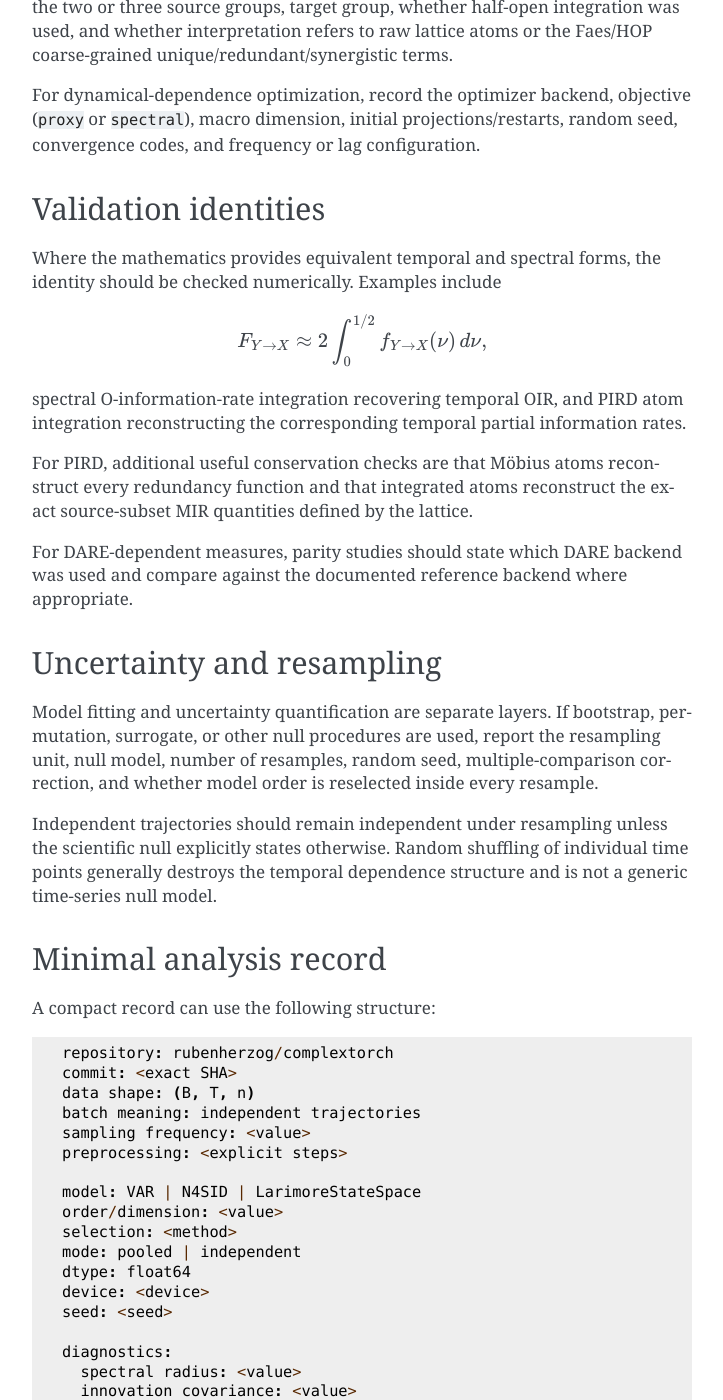
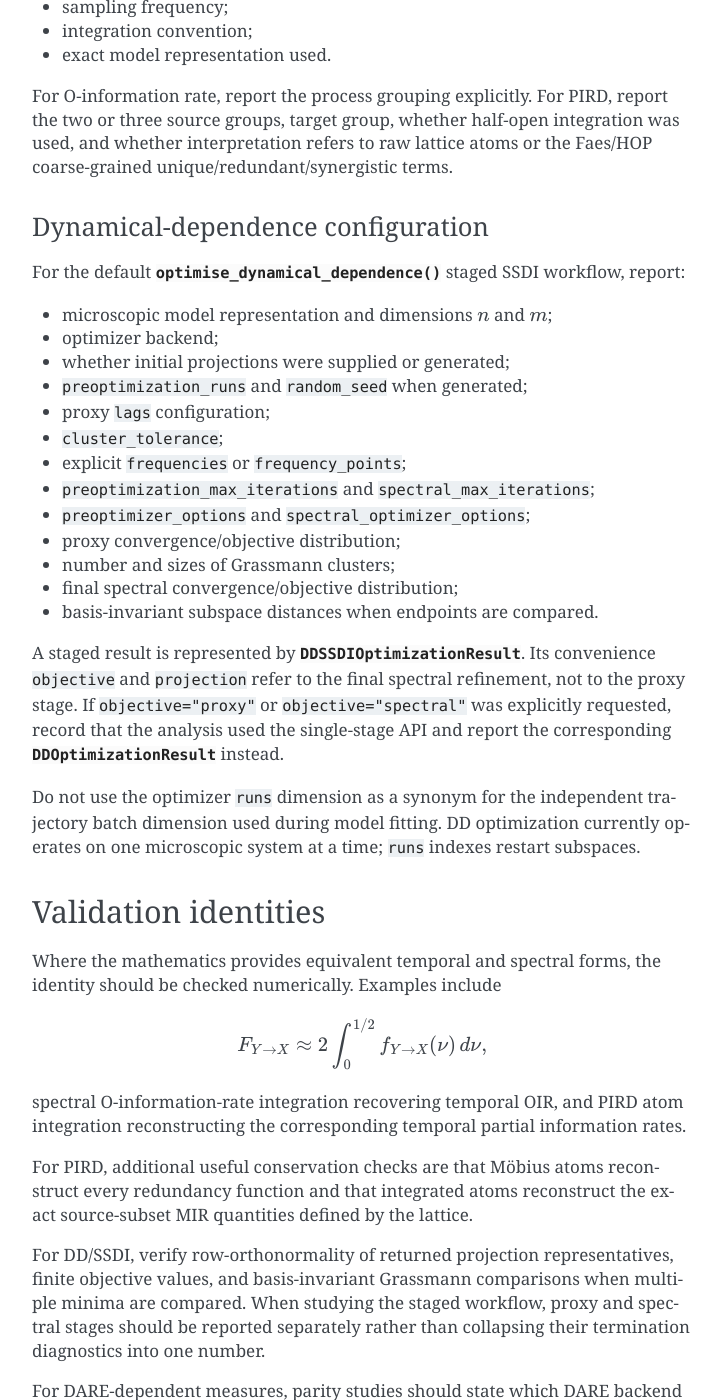
Before and after one commit to rubenherzog/complextorch, a Sphinx documentation site: the page built from docs/user_guide/numerics_reproducibility.rst, in a window 1280 px wide and 1400 px high, scrolled down 3314 px. Shown: the whole window, without its empty margins (388-1111 px from the left). Built offline with Sphinx 7.4.7, drawn with Linux system fonts in a browser that asks for light colours; pages that are not in the unit, such as notebooks, are missing from menus; some of the changed text lies outside the part shown.

Commit message:
Update reproducibility contract for staged SSDI

```diff
--- a/docs/user_guide/numerics_reproducibility.rst
+++ b/docs/user_guide/numerics_reproducibility.rst
@@ -79,9 +80,15 @@ sampling frequency :math:`f_s`. For normalized cycles per sample,
 :math:`f_s=1`. Whole-band one-sided integrations should report whether the
 frequency grid includes the Nyquist endpoint.
 
-The shared ``integrate_spectral_rate`` primitive supports both endpoint-
-inclusive trapezoidal integration and the Faes/HOP half-open convention. PIRD's
-``half_open=True`` option is specifically intended for the latter.
+The shared :func:`~complextorch.integrate_spectral_rate` primitive supports both
+endpoint-inclusive trapezoidal integration and the Faes/HOP half-open
+convention. PIRD's ``half_open=True`` option is specifically intended for the
+latter.
+
+The default staged SSDI workflow uses 513 equally spaced normalized one-sided
+frequency points on :math:`[0,1/2]` when no explicit grid is supplied. This grid
+belongs to the optimization procedure and should be recorded independently of
+any later plotting grid.
 
 Reproducible analysis record
 ----------------------------
@@ -178,9 +185,37 @@ report the two or three source groups, target group, whether half-open
 integration was used, and whether interpretation refers to raw lattice atoms or
 the Faes/HOP coarse-grained unique/redundant/synergistic terms.
 
-For dynamical-dependence optimization, record the optimizer backend, objective
-(``proxy`` or ``spectral``), macro dimension, initial projections/restarts,
-random seed, convergence codes, and frequency or lag configuration.
+Dynamical-dependence configuration
+~~~~~~~~~~~~~~~~~~~~~~~~~~~~~~~~~~
+
+For the default :func:`~complextorch.optimise_dynamical_dependence` staged SSDI
+workflow, report:
+
+- microscopic model representation and dimensions :math:`n` and :math:`m`;
+- optimizer backend;
+- whether initial projections were supplied or generated;
+- ``preoptimization_runs`` and ``random_seed`` when generated;
+- proxy ``lags`` configuration;
+- ``cluster_tolerance``;
+- explicit ``frequencies`` or ``frequency_points``;
+- ``preoptimization_max_iterations`` and ``spectral_max_iterations``;
+- ``preoptimizer_options`` and ``spectral_optimizer_options``;
+- proxy convergence/objective distribution;
+- number and sizes of Grassmann clusters;
+- final spectral convergence/objective distribution;
+- basis-invariant subspace distances when endpoints are compared.
+
+A staged result is represented by
+:class:`~complextorch.DDSSDIOptimizationResult`. Its convenience ``objective``
+and ``projection`` refer to the final spectral refinement, not to the proxy
+stage. If ``objective="proxy"`` or ``objective="spectral"`` was explicitly
+requested, record that the analysis used the single-stage API and report the
+corresponding :class:`~complextorch.DDOptimizationResult` instead.
+
+Do not use the optimizer ``runs`` dimension as a synonym for the independent
+trajectory batch dimension used during model fitting. DD optimization currently
+operates on one microscopic system at a time; ``runs`` indexes restart
+subspaces.
 
 Validation identities
 ---------------------
@@ -200,6 +235,12 @@ rates.
 For PIRD, additional useful conservation checks are that Möbius atoms
 reconstruct every redundancy function and that integrated atoms reconstruct the
 exact source-subset MIR quantities defined by the lattice.
+
+For DD/SSDI, verify row-orthonormality of returned projection representatives,
+finite objective values, and basis-invariant Grassmann comparisons when
+multiple minima are compared. When studying the staged workflow, proxy and
+spectral stages should be reported separately rather than collapsing their
+termination diagnostics into one number.
 
 For DARE-dependent measures, parity studies should state which DARE backend was
 used and compare against the documented reference backend where appropriate.
@@ -249,6 +290,18 @@ A compact record can use the following structure::
    frequencies: <definition>
    integration convention: <definition>
 
+   ssdi, when used:
+     macro dimension: <m>
+     optimizer: complexbox | riemannian_armijo
+     preoptimization runs: <value>
+     random seed: <value>
+     proxy lags: <value>
+     cluster tolerance: <value>
+     spectral frequencies: <definition>
+     preoptimization iterations: <ceiling>
+     spectral iterations: <ceiling>
+     retained clusters: <count and sizes>
+
 Repository references
 ---------------------
 
@@ -256,6 +309,8 @@ Repository references
 - ``src/complextorch/control.py``
 - ``src/complextorch/var.py``
 - ``src/complextorch/state_space.py``
+- ``src/complextorch/dd.py``
+- ``src/complextorch/dd_ssdi.py``
 - ``src/complextorch/selection/``
 - ``src/complextorch/measures/``
 - ``tests/``
```
Also changed, not shown: other parts of docs/user_guide/numerics_reproducibility.rst (+2 -1 lines).
